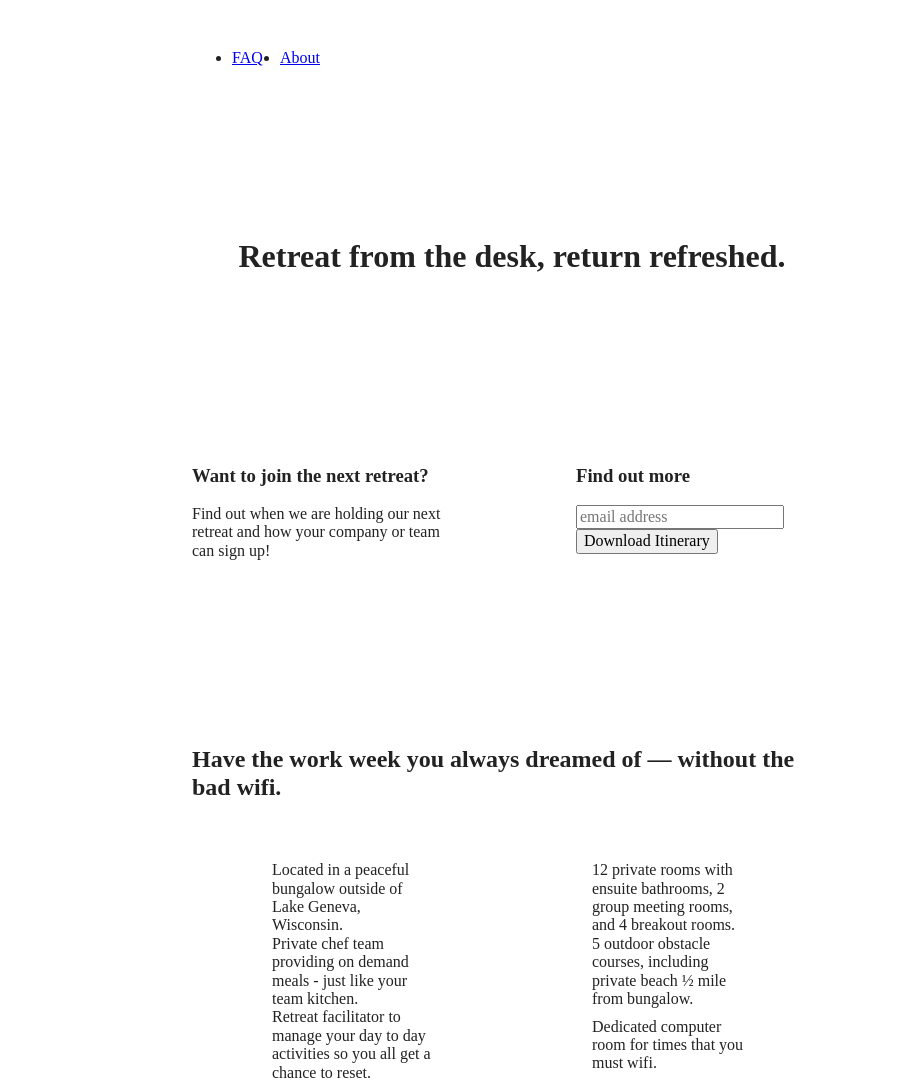
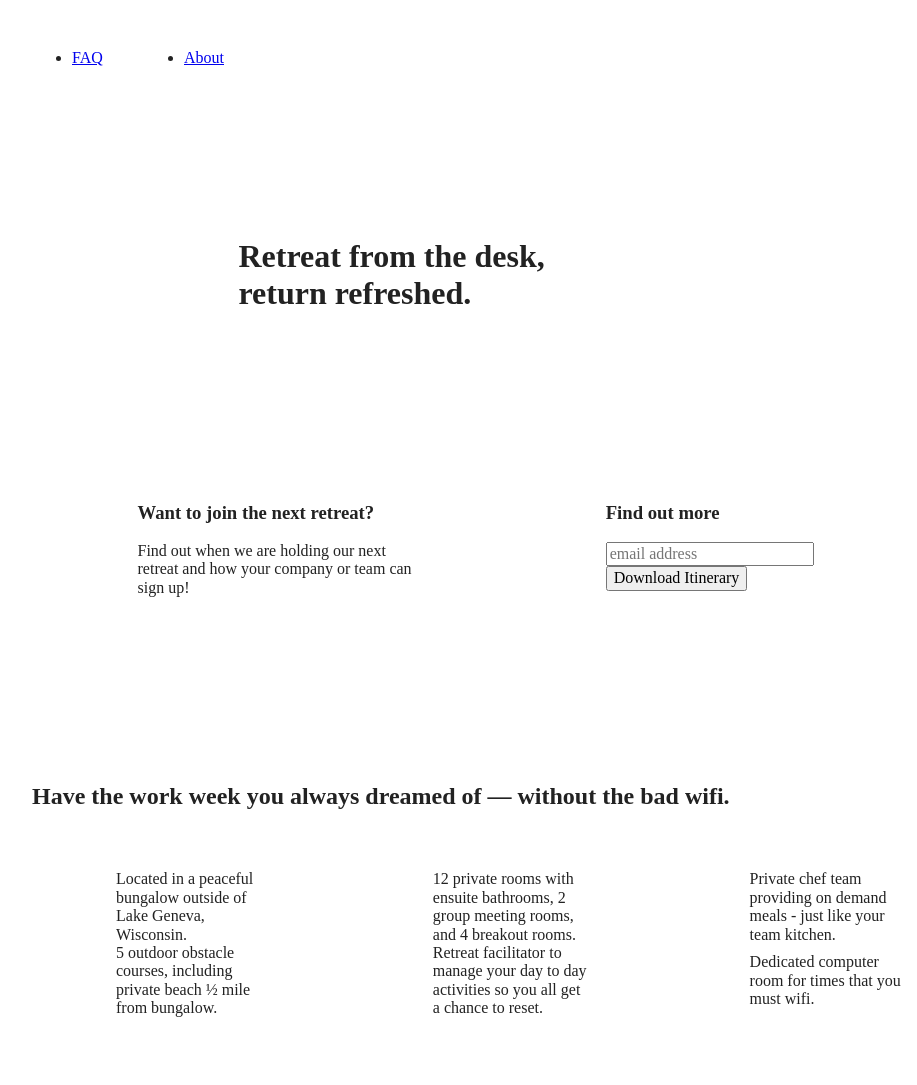
Before and after one commit to k-kenney/unplugged-retreat, a website built with Parcel: page index.html in a window 1280 px wide. Shown: the top 1085 px of the page, without its empty margins (128-1045 px from the left). Built offline with nearby package versions, Linux system fonts and the light colour scheme.

Commit message:
media queries for desktop

```diff
--- a/css/main.css
+++ b/css/main.css
@@ -407,7 +407,6 @@ aside {
     justify-content: center;
     align-items: center;
     flex-flow: column wrap;
-    flex-basis: 50%;
   }
 
   .features .features-item-description {
@@ -484,6 +483,51 @@ aside {
 
 @media only screen and (min-width: 1200px) {
   /* desktop styles */
+  .content-wrapper {
+    max-width: 960px;
+  }
+
+  .hero-area h1 {
+    width: 60%;
+  }
+
+  aside .content-wrapper {
+    justify-content: space-around;
+  }
+
+  aside .content-wrapper .form-description,
+  aside .content-wrapper .form {
+    width: 30%;
+  }
+
+  /* Features */
+
+  .features h2 {
+    width: 90%;
+  }
+
+  .features article {
+    flex-basis: 33%;
+  }
+
+  /* Reviews */
+  .reviews article div {
+    width: 42%;
+  }
+
+  /* About page */
+
+  .mission h2,
+  .contact-section .content-wrapper h2 {
+      width: 95%;
+  }
+
+  /* FAQ page */
+
+  .faq h2 {
+    width: 100%;
+  }
+
 }
 
 /* ==========================================================================
```
